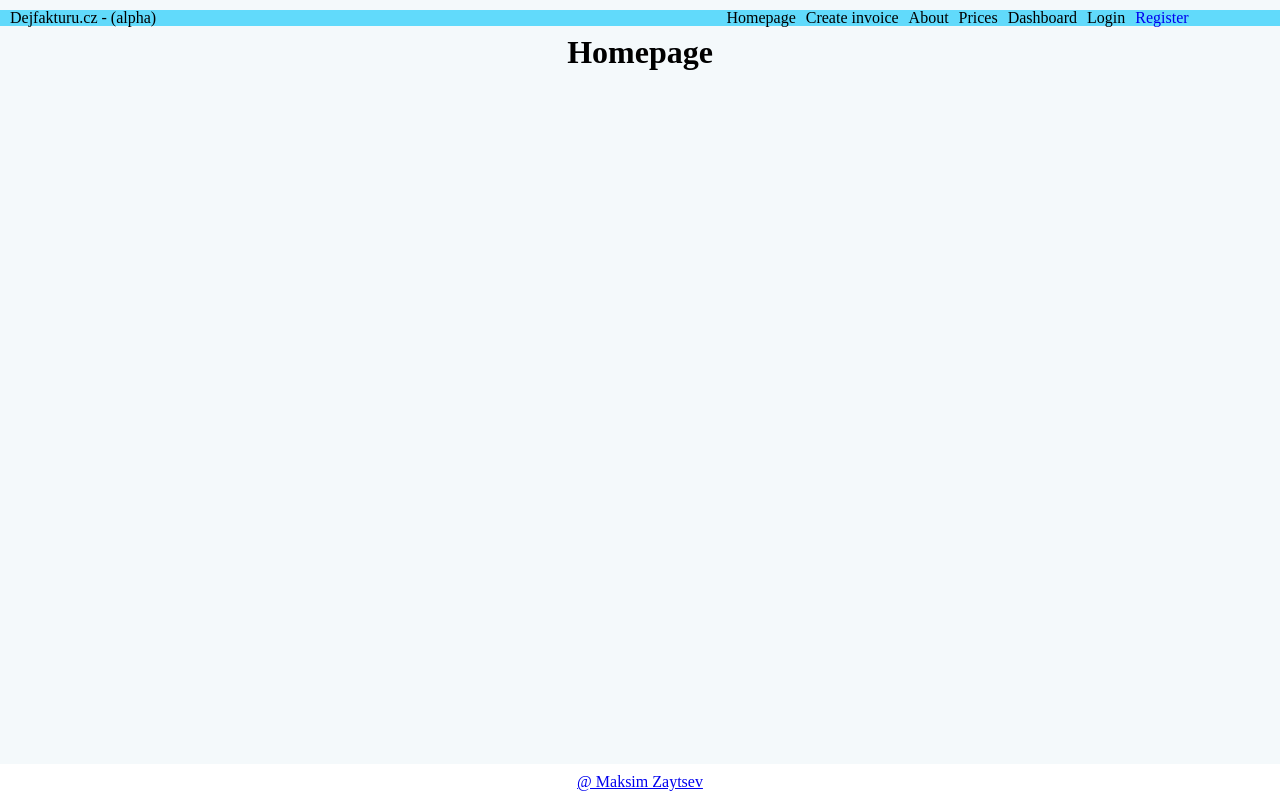
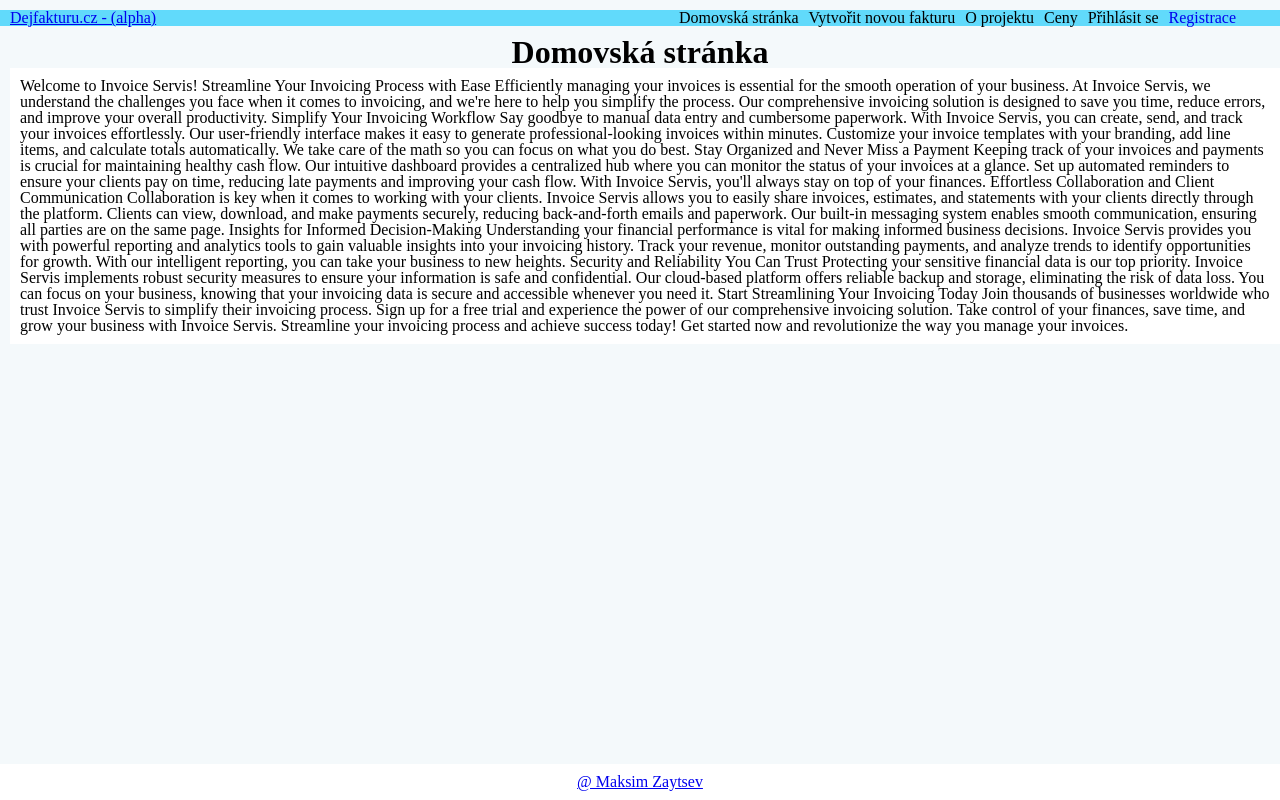
Before and after one commit to zaymax/dejfakturu, a React (Create React App) app in the folder client/: page / in a window 1280 px wide. Built offline with nearby package versions, Linux system fonts and the light colour scheme.

Commit message:
[dejfakturu] - reconfigure menu component

```diff
--- a/client/src/app/App.js
+++ b/client/src/app/App.js
@@ -15,6 +15,7 @@ import { Register } from "../pages/register/Register";
 import { Dashboard } from "../pages/dashboard/Dashboard";
 import Form from "../components/form/Form";
 import useToken from "./useToken";
+import { t } from "i18next";
 
 function App() {
   const { token, setToken, removeToken } = useToken();
@@ -22,59 +23,71 @@ function App() {
   return (
     <>
       <Router>
-        <nav className="">
+        <div className="">
           <div className="menu">
-            <h1 className="menu__logo">Dejfakturu.cz - (alpha)</h1>
+            <h1 className="menu__logo">
+              <Link to="/">Dejfakturu.cz - (alpha)</Link>
+            </h1>
             <ul className="menu__links">
+              {token && (
                 <li className="menu__link">
                   <Link to="/" className="menu__link-text">
-                  Homepage
+                    Dashboard
                   </Link>
                 </li>
+              )}
+              {!token && (
+                <li className="menu__link">
+                  <Link to="/" className="menu__link-text">
+                    {t("Homepage")}
+                  </Link>
+                </li>
+              )}
               <li className="menu__link">
                 <Link to="/create-invoice" className="menu__link-text">
-                  Create invoice
-                </Link>
-              </li>
-              <li className="menu__link">
-                <Link to="/about" className="menu__link-text">
-                  About
-                </Link>
-              </li>
-              <li className="menu__link">
-                <Link to="/prices" className="menu__link-text">
-                  Prices
-                </Link>
-              </li>
-              <li className="menu__link">
-                <Link to="/dashboard" className="menu__link-text">
-                  Dashboard
+                  {t("Create invoice")}
                 </Link>
               </li>
               {!token && (
                 <li className="menu__link">
+                  <Link to="/about" className="menu__link-text">
+                    {t("About")}
+                  </Link>
+                </li>
+              )}
+              {!token && (
+                <li className="menu__link">
+                  <Link to="/prices" className="menu__link-text">
+                    {t("Prices")}
+                  </Link>
+                </li>
+              )}
+              {!token && (
+                <li className="menu__link">
                   <Link to="/login" className="menu__link-text">
-                    Login
+                    {t("Login")}
                   </Link>
                 </li>
               )}
               {token && (
                 <li className="menu__link">
                   <Link to="/login" className="menu__link-text">
-                    <button onClick={removeToken}>Logout</button>
+                    <button onClick={removeToken}>{t("Logout")}</button>
                   </Link>
                 </li>
               )}
 
+              {!token && (
                 <li className="menu__link">
-                <Link to="/register">Register</Link>
+                  <Link to="/register">{t("Register")}</Link>
                 </li>
+              )}
             </ul>
           </div>
 
           <Routes>
             <Route path="/create-invoice" element={<Form />} />
-            <Route path="/" element={<Homepage />} />
+            <Route path="/" element={token ? <Dashboard /> : <Homepage />} />
             <Route path="/about" element={<About />} />
             <Route path="/prices" element={<Prices />} />
             <Route
@@ -84,11 +97,12 @@ function App() {
               }
             />
             <Route path="/register" element={<Register />} />
-            <Route path="/dashboard" element={<Dashboard />} />
           </Routes>
-        </nav>
+        </div>
       </Router>
-      <div className="footer"><a href="https://zaytsev.cz/">@ Maksim Zaytsev</a></div>
+      <div className="footer">
+        <a href="https://zaytsev.cz/">@ Maksim Zaytsev</a>
+      </div>
     </>
   );
 }
--- a/client/src/i18n/locales/cs/translations.json
+++ b/client/src/i18n/locales/cs/translations.json
@@ -27,5 +27,16 @@
     "Add another item": "Přidat další položku",
     "Delete": "Smazat",
     "Invoices": "Faktury",
-    "Dashboard": "Přehled"
+    "Dashboard": "Přehled",
+    "Reports": "Reporty",
+    "Settings": "Nastavení",
+    "Contacts": "Kontakty",
+    "Create invoice": "Vytvořit novou fakturu",
+    "Content": "Obsah",
+    "Logout": "Odhlásit se",
+    "Homepage": "Domovská stránka",
+    "About": "O projektu",
+    "Prices": "Ceny",
+    "Login": "Přihlásit se",
+    "Register": "Registrace"
 }
--- a/client/src/pages/about/About.js
+++ b/client/src/pages/about/About.js
@@ -1,4 +1,57 @@
 
 export function About() {
-    return <h2>About</h2>;
+  return (
+    <>
+      <h2>About</h2>
+      <div className="content">
+        <p>
+          Welcome to Invoice Servis! Streamline Your Invoicing Process with Ease
+          Efficiently managing your invoices is essential for the smooth
+          operation of your business. At Invoice Servis, we understand the
+          challenges you face when it comes to invoicing, and we're here to help
+          you simplify the process. Our comprehensive invoicing solution is
+          designed to save you time, reduce errors, and improve your overall
+          productivity. Simplify Your Invoicing Workflow Say goodbye to manual
+          data entry and cumbersome paperwork. With Invoice Servis, you can
+          create, send, and track your invoices effortlessly. Our user-friendly
+          interface makes it easy to generate professional-looking invoices
+          within minutes. Customize your invoice templates with your branding,
+          add line items, and calculate totals automatically. We take care of
+          the math so you can focus on what you do best. Stay Organized and
+          Never Miss a Payment Keeping track of your invoices and payments is
+          crucial for maintaining healthy cash flow. Our intuitive dashboard
+          provides a centralized hub where you can monitor the status of your
+          invoices at a glance. Set up automated reminders to ensure your
+          clients pay on time, reducing late payments and improving your cash
+          flow. With Invoice Servis, you'll always stay on top of your finances.
+          Effortless Collaboration and Client Communication Collaboration is key
+          when it comes to working with your clients. Invoice Servis allows you
+          to easily share invoices, estimates, and statements with your clients
+          directly through the platform. Clients can view, download, and make
+          payments securely, reducing back-and-forth emails and paperwork. Our
+          built-in messaging system enables smooth communication, ensuring all
+          parties are on the same page. Insights for Informed Decision-Making
+          Understanding your financial performance is vital for making informed
+          business decisions. Invoice Servis provides you with powerful
+          reporting and analytics tools to gain valuable insights into your
+          invoicing history. Track your revenue, monitor outstanding payments,
+          and analyze trends to identify opportunities for growth. With our
+          intelligent reporting, you can take your business to new heights.
+          Security and Reliability You Can Trust Protecting your sensitive
+          financial data is our top priority. Invoice Servis implements robust
+          security measures to ensure your information is safe and confidential.
+          Our cloud-based platform offers reliable backup and storage,
+          eliminating the risk of data loss. You can focus on your business,
+          knowing that your invoicing data is secure and accessible whenever you
+          need it. Start Streamlining Your Invoicing Today Join thousands of
+          businesses worldwide who trust Invoice Servis to simplify their
+          invoicing process. Sign up for a free trial and experience the power
+          of our comprehensive invoicing solution. Take control of your
+          finances, save time, and grow your business with Invoice Servis.
+          Streamline your invoicing process and achieve success today! Get
+          started now and revolutionize the way you manage your invoices.
+        </p>
+      </div>
+    </>
+  );
   }
--- a/client/src/pages/dashboard/Dashboard.js
+++ b/client/src/pages/dashboard/Dashboard.js
@@ -6,16 +6,19 @@ export function Dashboard() {
     <div className="page">
       <div className="sidebar">
         <nav>
+          <ul>
             <li>{t("Dashboard")}</li>
             <li>{t("Invoices")}</li>
             <li>{t("Create invoice")}</li>
             <li>{t("Contacts")}</li>
             <li>{t("Reports")}</li>
             <li>{t("Settings")}</li>
+          </ul>
         </nav>
       </div>
       <div className="content">
-        <p>Content</p>
+        <p>{t("Content")}</p>
+        <p>Dashboard page</p>
       </div>
     </div>
   );
--- a/client/src/pages/dashboard/dashboard.scss
+++ b/client/src/pages/dashboard/dashboard.scss
@@ -17,7 +17,7 @@
 }
 
 .content {
-    background-color: white; // make variable from this
+  background-color: white; // make variable from this
   margin-left: 10px;
   padding: 10px;
 }
--- a/client/src/pages/homepage/Homepage.js
+++ b/client/src/pages/homepage/Homepage.js
@@ -1,4 +1,58 @@
+import { t } from "i18next";
 
 export function Homepage() {
-    return <h2>Homepage</h2>;
-  }
+  return (
+    <>
+      <h2>{t("Homepage")}</h2>
+      <div className="content">
+        <p>
+          Welcome to Invoice Servis! Streamline Your Invoicing Process with Ease
+          Efficiently managing your invoices is essential for the smooth
+          operation of your business. At Invoice Servis, we understand the
+          challenges you face when it comes to invoicing, and we're here to help
+          you simplify the process. Our comprehensive invoicing solution is
+          designed to save you time, reduce errors, and improve your overall
+          productivity. Simplify Your Invoicing Workflow Say goodbye to manual
+          data entry and cumbersome paperwork. With Invoice Servis, you can
+          create, send, and track your invoices effortlessly. Our user-friendly
+          interface makes it easy to generate professional-looking invoices
+          within minutes. Customize your invoice templates with your branding,
+          add line items, and calculate totals automatically. We take care of
+          the math so you can focus on what you do best. Stay Organized and
+          Never Miss a Payment Keeping track of your invoices and payments is
+          crucial for maintaining healthy cash flow. Our intuitive dashboard
+          provides a centralized hub where you can monitor the status of your
+          invoices at a glance. Set up automated reminders to ensure your
+          clients pay on time, reducing late payments and improving your cash
+          flow. With Invoice Servis, you'll always stay on top of your finances.
+          Effortless Collaboration and Client Communication Collaboration is key
+          when it comes to working with your clients. Invoice Servis allows you
+          to easily share invoices, estimates, and statements with your clients
+          directly through the platform. Clients can view, download, and make
+          payments securely, reducing back-and-forth emails and paperwork. Our
+          built-in messaging system enables smooth communication, ensuring all
+          parties are on the same page. Insights for Informed Decision-Making
+          Understanding your financial performance is vital for making informed
+          business decisions. Invoice Servis provides you with powerful
+          reporting and analytics tools to gain valuable insights into your
+          invoicing history. Track your revenue, monitor outstanding payments,
+          and analyze trends to identify opportunities for growth. With our
+          intelligent reporting, you can take your business to new heights.
+          Security and Reliability You Can Trust Protecting your sensitive
+          financial data is our top priority. Invoice Servis implements robust
+          security measures to ensure your information is safe and confidential.
+          Our cloud-based platform offers reliable backup and storage,
+          eliminating the risk of data loss. You can focus on your business,
+          knowing that your invoicing data is secure and accessible whenever you
+          need it. Start Streamlining Your Invoicing Today Join thousands of
+          businesses worldwide who trust Invoice Servis to simplify their
+          invoicing process. Sign up for a free trial and experience the power
+          of our comprehensive invoicing solution. Take control of your
+          finances, save time, and grow your business with Invoice Servis.
+          Streamline your invoicing process and achieve success today! Get
+          started now and revolutionize the way you manage your invoices.
+        </p>
+      </div>
+    </>
+  );
+}
--- a/client/src/pages/prices/Prices.js
+++ b/client/src/pages/prices/Prices.js
@@ -1,4 +1,11 @@
 
 export function Prices() {
-    return <h2>Prices</h2>;
+    return (
+      <>
+        <h2>Prices</h2>
+        <div className="content">
+          <p>Content of prices</p>
+        </div>
+      </>
+    );
   }
```
Lines whose indentation alone changed are shown as unchanged.
